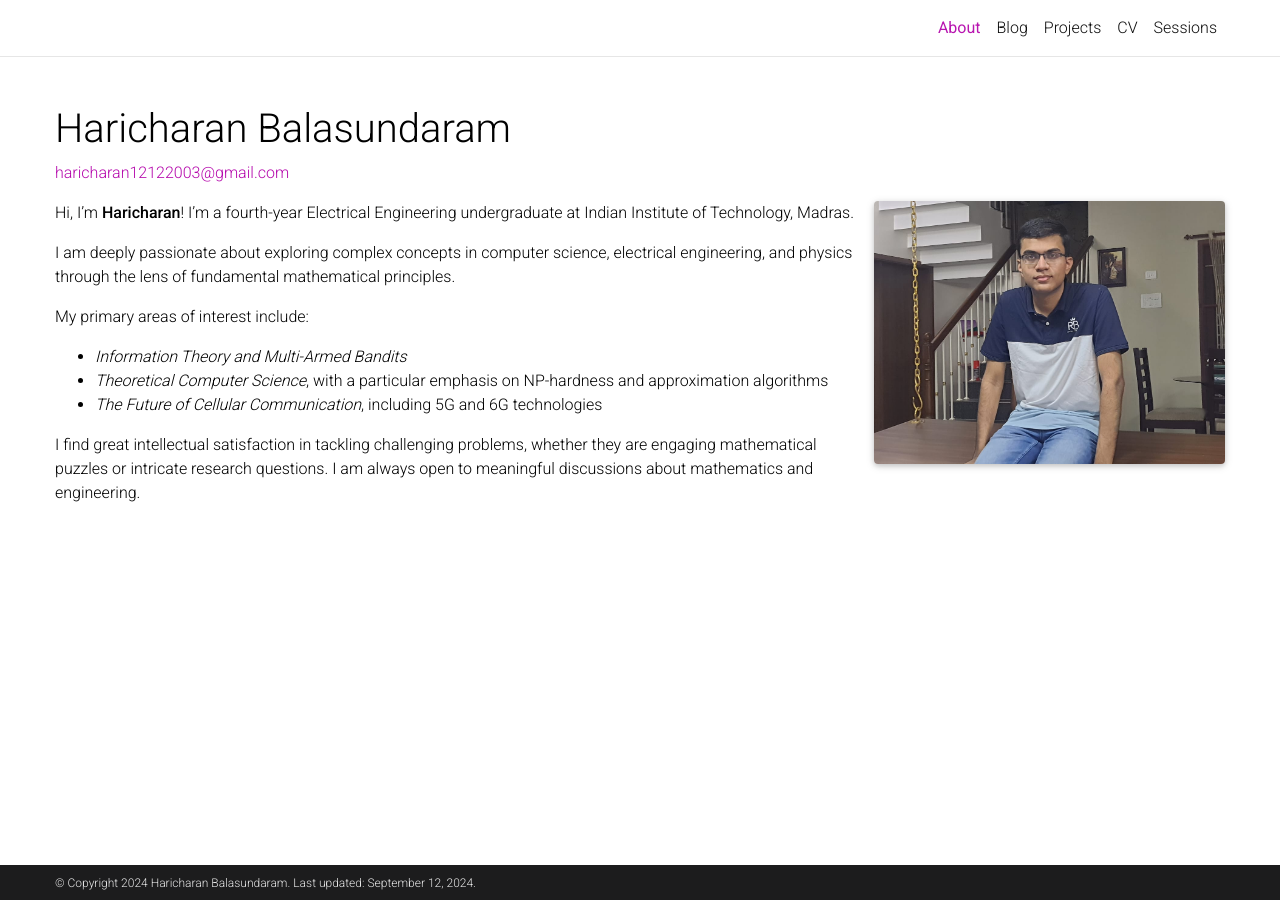
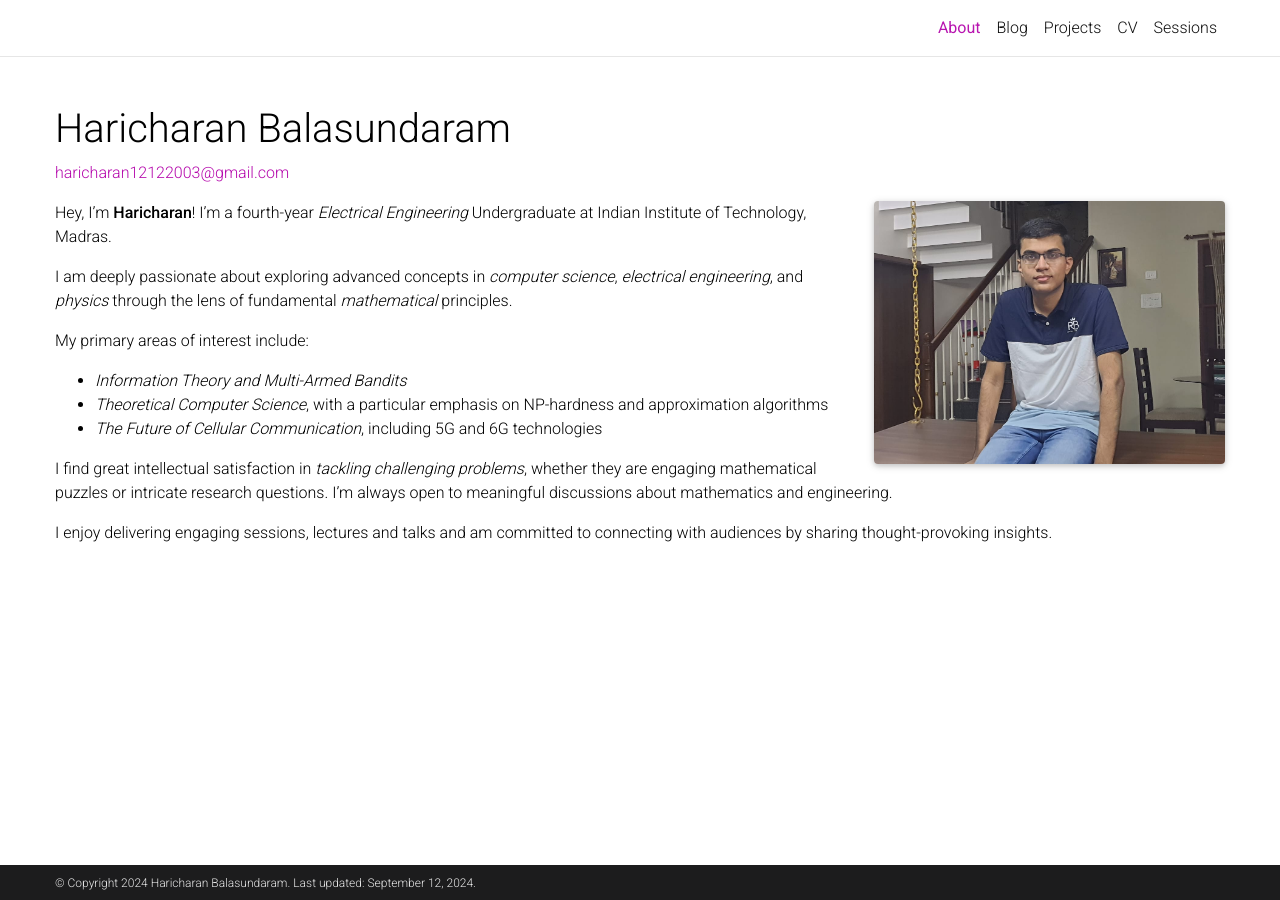
Before and after one commit to Haricharan1212/Haricharan1212.github.io, a Jekyll site: the page built from _pages/about.md, in a window 1280 px wide. Built offline with Jekyll 4.4.1, drawn with Linux system fonts in a browser that asks for light colours; full-size pictures stand in for the smaller copies a plugin makes; comment, search, counter and statistics services are not loaded; a style sheet for code colours, icons or effects is not loaded.

Commit message:
Updated images

```diff
--- a/_pages/about.md
+++ b/_pages/about.md
@@ -16,9 +16,9 @@ selected_papers: false # includes a list of papers marked as "selected={true}"
 social: false  # includes social icons at the bottom of the page
 ---
 
-Hi, I'm **Haricharan**! I'm a fourth-year Electrical Engineering undergraduate at Indian Institute of Technology, Madras.
+Hey, I'm **Haricharan**! I'm a fourth-year *Electrical Engineering* Undergraduate at Indian Institute of Technology, Madras.
 
-I am deeply passionate about exploring complex concepts in computer science, electrical engineering, and physics through the lens of fundamental mathematical principles.
+I am deeply passionate about exploring advanced concepts in *computer science*, *electrical engineering*, and *physics* through the lens of fundamental *mathematical* principles.
 
 My primary areas of interest include:
 
@@ -26,4 +26,6 @@ My primary areas of interest include:
 - *Theoretical Computer Science*, with a particular emphasis on NP-hardness and approximation algorithms
 - *The Future of Cellular Communication*, including 5G and 6G technologies
 
-I find great intellectual satisfaction in tackling challenging problems, whether they are engaging mathematical puzzles or intricate research questions. I am always open to meaningful discussions about mathematics and engineering.
+I find great intellectual satisfaction in *tackling challenging problems*, whether they are engaging mathematical puzzles or intricate research questions. I'm always open to meaningful discussions about mathematics and engineering.
+
+I enjoy delivering engaging sessions, lectures and talks and am committed to connecting with audiences by sharing thought-provoking insights.
```
